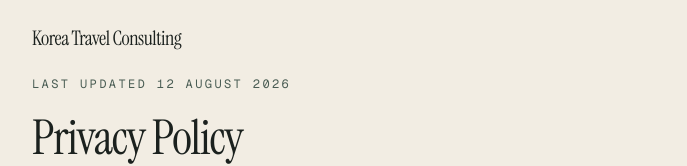
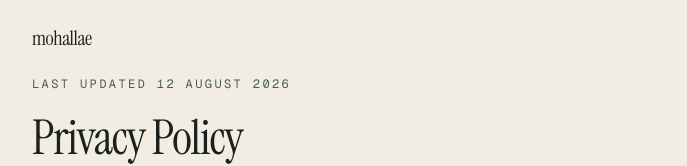
Before and after one commit to ssunie2/korea-travel-consulting, a Next.js app: page /privacy in a window 1280 px wide. Shown: the top 166 px of the page, without its empty margins (296-983 px from the left). Built offline with nearby package versions, Linux system fonts and the light colour scheme.

Commit message:
서비스명을 mohallae 로 교체 (7개 화면), 히어로에 상호 표기

```diff
--- a/app/contact/page.tsx
+++ b/app/contact/page.tsx
@@ -11,7 +11,7 @@ const display = Instrument_Serif({
 });
 
 export const metadata = {
-  title: "Contact — Korea Travel Consulting",
+  title: "Contact — mohallae",
   description: "Ask us anything about planning your trip to Korea.",
 };
 
@@ -57,7 +57,7 @@ export default async function ContactPage({
           href="/"
           className="-my-3 inline-flex min-h-11 items-center font-[family-name:var(--font-display)] text-xl tracking-tight underline-offset-4 hover:underline focus-visible:outline-2 focus-visible:outline-offset-4 focus-visible:outline-[#3E6FB0]"
         >
-          Korea Travel Consulting
+          mohallae
         </Link>
       </header>
 
--- a/app/layout.tsx
+++ b/app/layout.tsx
@@ -13,7 +13,7 @@ const geistMono = Geist_Mono({
 });
 
 export const metadata: Metadata = {
-  title: "Korea Travel Consulting",
+  title: "mohallae — Travel Korea like you know someone who lives here",
   description: "Plan your Korea trip with local experts before you arrive.",
   // 출시 전까지 색인 금지. robots.ts 는 크롤러가 지켜줄 때만 듣지만,
   // 이 헤더는 이미 들어온 크롤러에게도 "담지 마라"고 말한다. 둘 다 둔다.
--- a/app/page.tsx
+++ b/app/page.tsx
@@ -198,14 +198,15 @@ export default async function Home() {
       <section>
         <div className="mx-auto grid max-w-6xl gap-10 px-6 pt-8 md:grid-cols-[1.05fr_.95fr] md:items-center md:gap-14 md:pt-12">
           <div>
-            <div className="flex items-center gap-3">
-              <span className="grid h-12 w-12 flex-none place-items-center rounded-full border border-[#E8EAEB] text-center font-[family-name:var(--font-geist-mono)] text-[0.62rem] font-bold leading-tight tracking-tight text-[#E8EAEB]">
-                DAY
-                <br />01
-              </span>
-              <span className="font-[family-name:var(--font-geist-mono)] text-xs uppercase tracking-[0.18em] text-[#8B9691]">
-                Before you fly
-              </span>
+            {/* 상호. 역명판의 역명 자리다 — 동그라미(역번호)는 빼고 이름만 남겼다 */}
+            <div>
+              <p className="font-[family-name:var(--font-geist-mono)] text-[1.35rem] lowercase leading-none tracking-[-0.02em] text-[#E8EAEB]">
+                mohallae
+              </p>
+              <p className="mt-2 font-[family-name:var(--font-geist-mono)] text-[0.65rem] tracking-[0.18em] text-[#8B9691]">
+                모할래 <span aria-hidden className="mx-1 text-[#4A5450]">·</span>
+                <span className="uppercase">Before you fly</span>
+              </p>
             </div>
 
             <h1 className="mt-5 max-w-[15ch] font-[family-name:var(--font-display)] text-[clamp(2.75rem,7vw,5rem)] leading-[0.95] tracking-tight">
@@ -502,7 +503,7 @@ export default async function Home() {
 
       <footer className="border-t border-[#2A3330]">
         <div className="mx-auto flex max-w-6xl flex-col gap-2 px-6 py-8 font-[family-name:var(--font-geist-mono)] text-xs text-[#8B9691] sm:flex-row sm:items-center sm:justify-between">
-          <span>Korea Travel Consulting</span>
+          <span>mohallae</span>
           <div className="flex gap-5">
             <Link href="/privacy" className="underline-offset-4 hover:underline">
               Privacy
--- a/app/plan/[id]/consult/page.tsx
+++ b/app/plan/[id]/consult/page.tsx
@@ -76,7 +76,7 @@ export default async function ConsultPage({
           href="/"
           className="-my-2 py-2 font-[family-name:var(--font-display)] text-xl tracking-tight underline-offset-4 hover:underline focus-visible:outline-2 focus-visible:outline-offset-4 focus-visible:outline-[#3E6FB0]"
         >
-          Korea Travel Consulting
+          mohallae
         </Link>
         {/* min-h-11: 손가락으로 누를 수 있는 최소 크기(44px)를 보장한다 */}
         <Link
--- a/app/plan/[id]/page.tsx
+++ b/app/plan/[id]/page.tsx
@@ -64,7 +64,7 @@ export default async function PlanPage({ params }: { params: Promise<{ id: strin
           href="/"
           className="-my-2 py-2 font-[family-name:var(--font-display)] text-xl tracking-tight underline-offset-4 hover:underline focus-visible:outline-2 focus-visible:outline-offset-4 focus-visible:outline-[#3E6FB0]"
         >
-          Korea Travel Consulting
+          mohallae
         </Link>
         <span className="font-[family-name:var(--font-geist-mono)] text-xs uppercase tracking-widest text-[#4A5D54]">
           Free draft
--- a/app/plan/page.tsx
+++ b/app/plan/page.tsx
@@ -119,7 +119,7 @@ export default function PlanForm() {
           href="/"
           className="-my-2 py-2 font-[family-name:var(--font-display)] text-xl tracking-tight underline-offset-4 hover:underline focus-visible:outline-2 focus-visible:outline-offset-4 focus-visible:outline-[#3E6FB0]"
         >
-          Korea Travel Consulting
+          mohallae
         </Link>
         <span className="font-[family-name:var(--font-geist-mono)] text-xs uppercase tracking-widest text-[#4A5D54]">
           Free draft
--- a/app/privacy/page.tsx
+++ b/app/privacy/page.tsx
@@ -14,7 +14,7 @@ const CONTACT = "hello@example.com";
 const UPDATED = "12 August 2026";
 
 export const metadata = {
-  title: "Privacy Policy — Korea Travel Consulting",
+  title: "Privacy Policy — mohallae",
   description: "What we collect, why, how long we keep it, and how to have it deleted.",
 };
 
@@ -76,7 +76,7 @@ export default function PrivacyPolicy() {
           href="/"
           className="-my-2 py-2 font-[family-name:var(--font-display)] text-xl tracking-tight underline-offset-4 hover:underline focus-visible:outline-2 focus-visible:outline-offset-4 focus-visible:outline-[#3E6FB0]"
         >
-          Korea Travel Consulting
+          mohallae
         </Link>
       </header>
 
@@ -300,7 +300,7 @@ export default function PrivacyPolicy() {
           </h2>
           {/* TODO(출시 전): 사업자등록 후 상호·대표자·등록번호·주소를 여기에 넣는다. */}
           <p className="mt-4 leading-relaxed text-[#3D4A44]">
-            Korea Travel Consulting —{" "}
+            mohallae —{" "}
             <a
               href={`mailto:${CONTACT}`}
               className="underline underline-offset-4 hover:text-[#D8503C] focus-visible:outline-2 focus-visible:outline-offset-4 focus-visible:outline-[#3E6FB0]"
```
